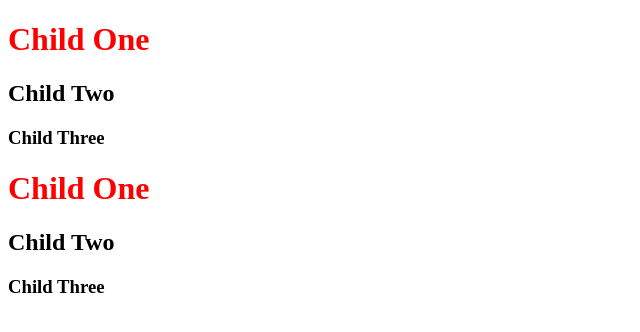
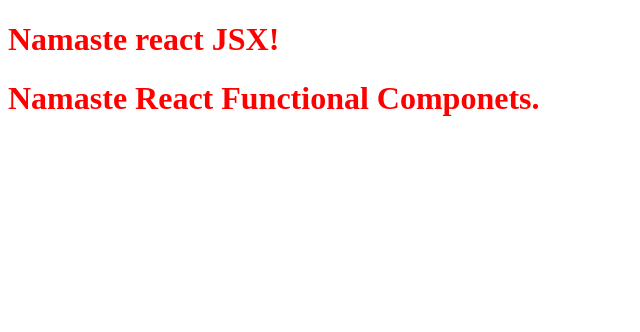
Before and after one commit to GPradeepReddy/namaste-react, a React (Vite) app: page / in a window 1280 px wide. Shown: the top 332 px of the page, without its empty margins (0-640 px from the left). Built offline with nearby package versions, Linux system fonts and the light colour scheme.

Commit message:
episode-3

```diff
--- a/App.js
+++ b/App.js
@@ -2,23 +2,21 @@
 import React from "react";
 import ReactDOM from "react-dom/client";
 
-const parent = React.createElement('div', { id: 'parent' },
-    [
-        React.createElement('div', { id: 'child1' }, [
-            React.createElement('h1', { id: 'child1' }, 'Child One'),
-            React.createElement('h2', { id: 'child2' }, 'Child Two'),
-            React.createElement('h3', { id: 'child3' }, 'Child Three')
-        ]),
-        React.createElement('div', { id: 'child2' }, [
-            React.createElement('h1', { id: 'child1' }, 'Child One'),
-            React.createElement('h2', { id: 'child2' }, 'Child Two'),
-            React.createElement('h3', { id: 'child3' }, 'Child Three')
-        ])
-    ]
-);
+function Title() {
+    return (
+        <h1>Namaste react JSX!</h1>
+    )
+}
 
-console.log(parent);
+function HeadingComponent() {
+    return (
+        <div className="container">
+            <Title />
+            <h1>Namaste React Functional Componets.</h1>
+        </div>
+    )
+}
 
 const root = ReactDOM.createRoot(document.getElementById('root'));
 
-root.render(parent);
+root.render(<HeadingComponent/>);
--- a/index.html
+++ b/index.html
@@ -4,34 +4,10 @@
     <meta charset="UTF-8" />
     <meta name="viewport" content="width=device-width, initial-scale=1.0" />
     <title>Document</title>
-    <link rel="stylesheet" href="./index.css">
+    <link rel="stylesheet" href="./index.css" />
   </head>
   <body>
-     <div id="root"></div>
-    <!-- <script
-      crossorigin
-      src="https://unpkg.com/react@18/umd/react.development.js"
-    ></script>
-    <script
-      crossorigin
-      src="https://unpkg.com/react-dom@18/umd/react-dom.development.js"
-    ></script> -->
-
-
-    <!-- <script>
-      const h1 = document.createElement("h1");
-      h1.innerHTML = "Hello world from JS";
-
-      const root = document.getElementById("root");
-      root.appendChild(h1);
-    </script> -->
-
-    <!-- <script>
-        const h1 = React.createElement('h1', {}, 'Hello world from react');
-        const root = ReactDOM.createRoot(document.getElementById('root'));
-        root.render(h1);
-    </script> -->
-
+    <div id="root"></div>
     <script type="module" src="./App.js"></script>
   </body>
 </html>
--- a/package.json
+++ b/package.json
@@ -4,7 +4,9 @@
   "description": "Namaste React",
   "main": "App.js",
   "scripts": {
-    "test": "echo \"Error: no test specified\" && exit 1"
+    "start": "parcel index.html",
+    "build": "parcel build index.html",
+    "test": "just"
   },
   "author": "",
   "license": "ISC",
```
Also changed, not shown: 1 other file (tests, documents, lock files or other folders).
